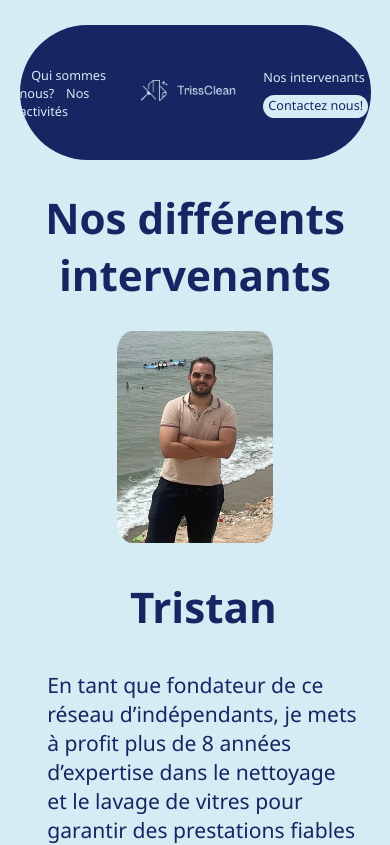
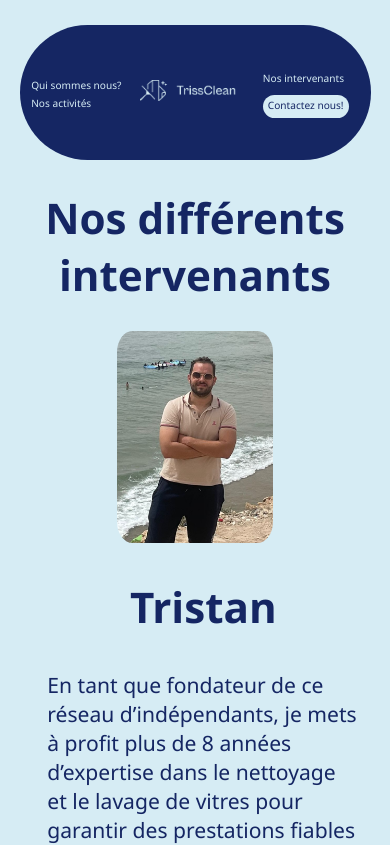
Before and after one commit to jordan-thirion/trissclean, an Angular app: page /worker in a window 390 px wide. Shown: the top 845 px of the page. Built offline with nearby package versions, Linux system fonts and the light colour scheme.

Commit message:
taille header footer

```diff
--- a/src/app/footer/footer.component.css
+++ b/src/app/footer/footer.component.css
@@ -125,3 +125,9 @@ footer {
         }
     }
 }
+
+@media screen and (max-height: 900px) {
+    footer {
+        height: max-content;
+    }
+}
--- a/src/app/header/header.component.css
+++ b/src/app/header/header.component.css
@@ -9,17 +9,18 @@
     align-items: center;
     box-sizing: border-box;
 
+    span{
+        width: 33%;
+    }
+
     img {
         height: 8vh;
-        margin-left: 16vw;
-        margin-right: 16vw;
     }
 
     a {
         text-decoration: none;
-        font-size: 20px;
+        font-size: 3vh;
         font-family: 'Segoe UI', Tahoma, Geneva, Verdana, sans-serif;
-        position: static;
         margin-left: 3vw;
     }
 
@@ -35,6 +36,11 @@
 
 @media screen and (max-width: 1500px) {
     .header {
+
+        span{
+            width: auto;
+        }
+
         img {
             margin-left: 8vw;
             margin-right: 8vw;
@@ -55,6 +61,7 @@
 @media screen and (max-width: 1200px) {
     .header {
         img {
+            height: 5vh;
             margin-left: 5vw;
             margin-right: 5vw;
         }
@@ -74,9 +81,9 @@
 @media screen and (max-width: 900px) {
     .header {
         img {
-            height: 5vh;
-            margin-left: 4vw;
-            margin-right: 4vw;
+            height: 4vh;
+            margin-left: 3vw;
+            margin-right: 3vw;
         }
 
         a {
@@ -97,6 +104,8 @@
 
         img {
             height: 4vh;
+            margin-left: 4vw;
+            margin-right: 4vw;
         }
 
         a {
@@ -120,7 +129,7 @@
         }
 
         a {
-            font-size: 1.5vh;
+            font-size: 1.2vh;
         }
 
         .buttonContact {
```
